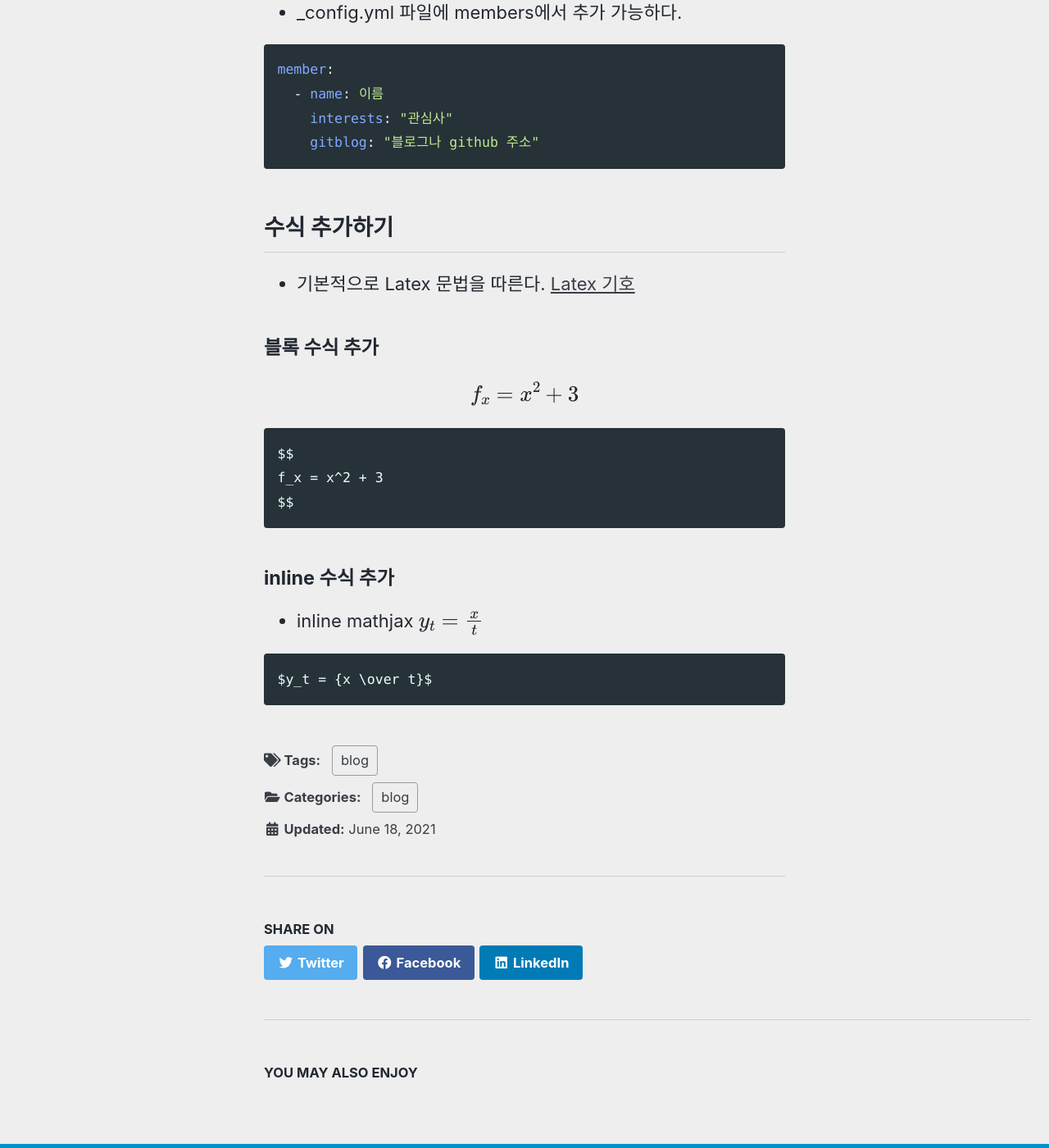
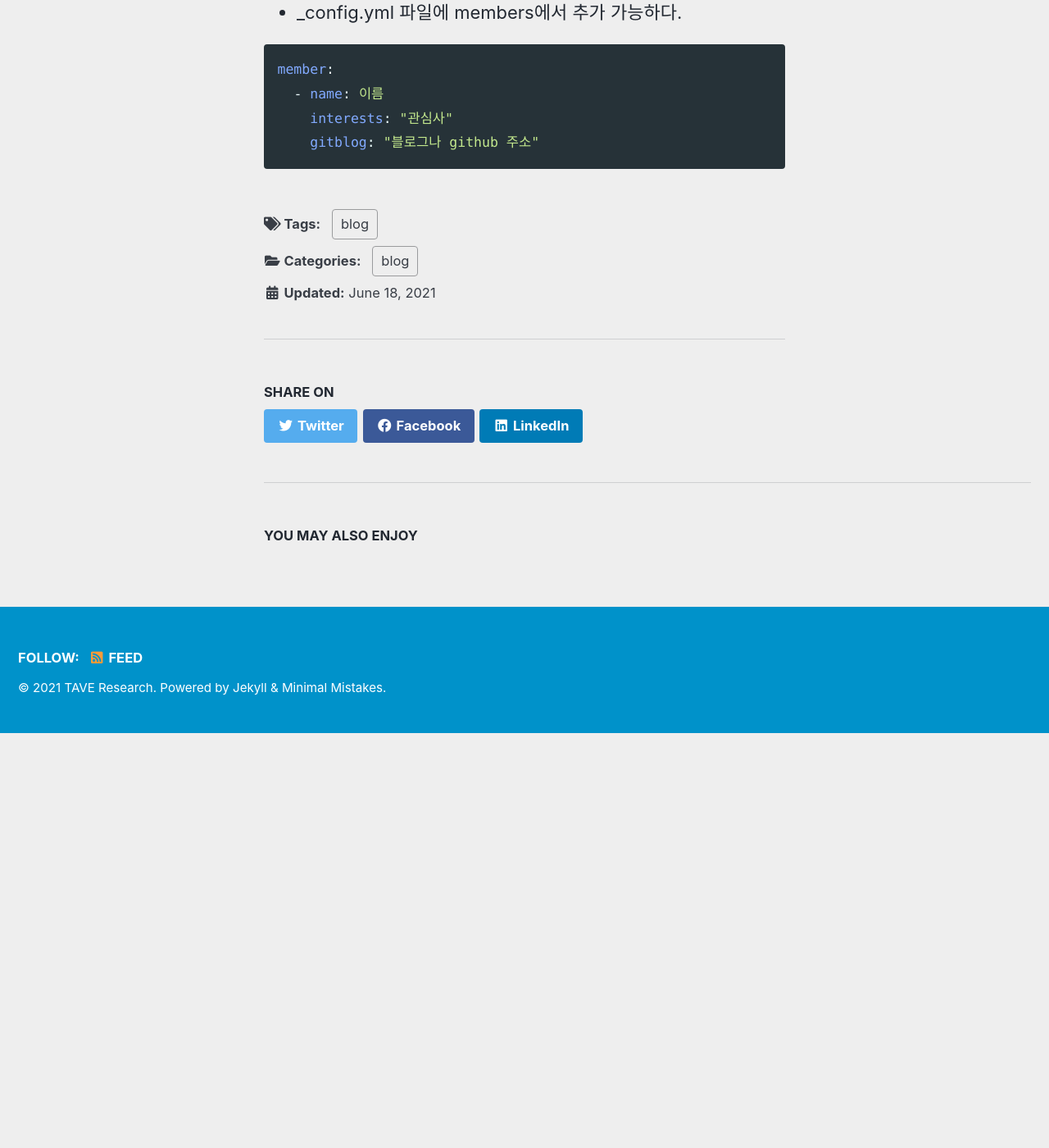
Before and after one commit to TAVEResearch/TAVEResearch.github.io, a Jekyll site: the page built from _posts/2021-06-18-quickstart.md, in a window 1280 px wide and 1400 px high, scrolled down 3036 px. Shown: the whole window at 82% size. Built offline with Jekyll 4.4.1, drawn with Linux system fonts in a browser that asks for light colours; cached includes are drawn as plain includes; formulas are drawn with MathJax 3; after the commit the page ends 3931 px from its top, so only the background shows below that; some of the changed text lies outside the part shown.

Commit message:
amend post

````diff
--- a/_posts/2021-06-18-quickstart.md
+++ b/_posts/2021-06-18-quickstart.md
@@ -111,27 +111,3 @@ member:
     interests: "관심사"
     gitblog: "블로그나 github 주소"
 ```
-
-## 수식 추가하기
-
-- 기본적으로 Latex 문법을 따른다. [Latex 기호](https://ko.wikipedia.org/wiki/%EC%9C%84%ED%82%A4%EB%B0%B1%EA%B3%BC:TeX_%EB%AC%B8%EB%B2%95)
-
-#### 블록 수식 추가
-
-$$
-f_x = x^2 + 3
-$$
-
-```markdown
-$$
-f_x = x^2 + 3
-$$
-```
-
-#### inline 수식 추가
-
-- inline mathjax $y_t = {x \over t}$
-
-```
-$y_t = {x \over t}$
-```
````
